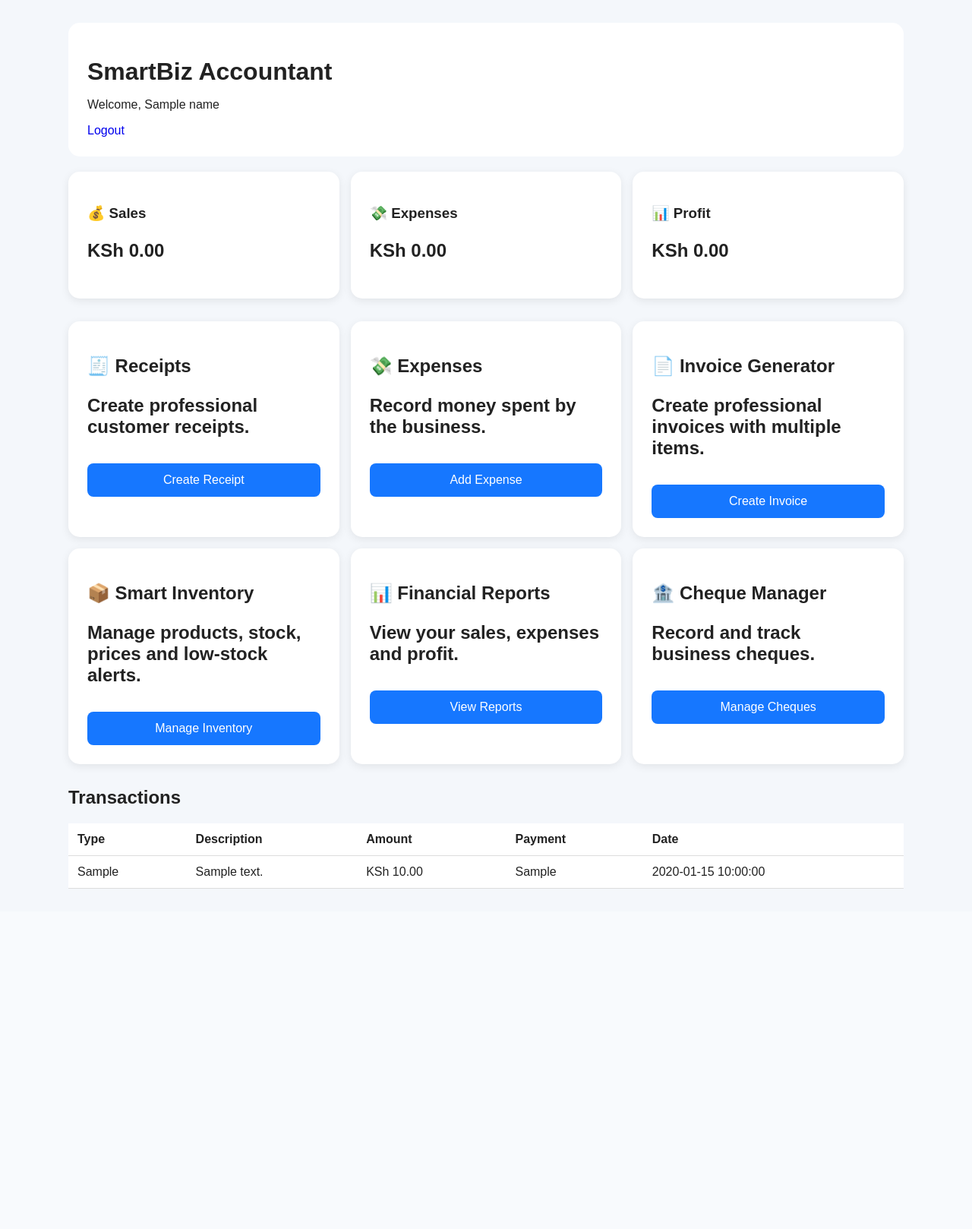
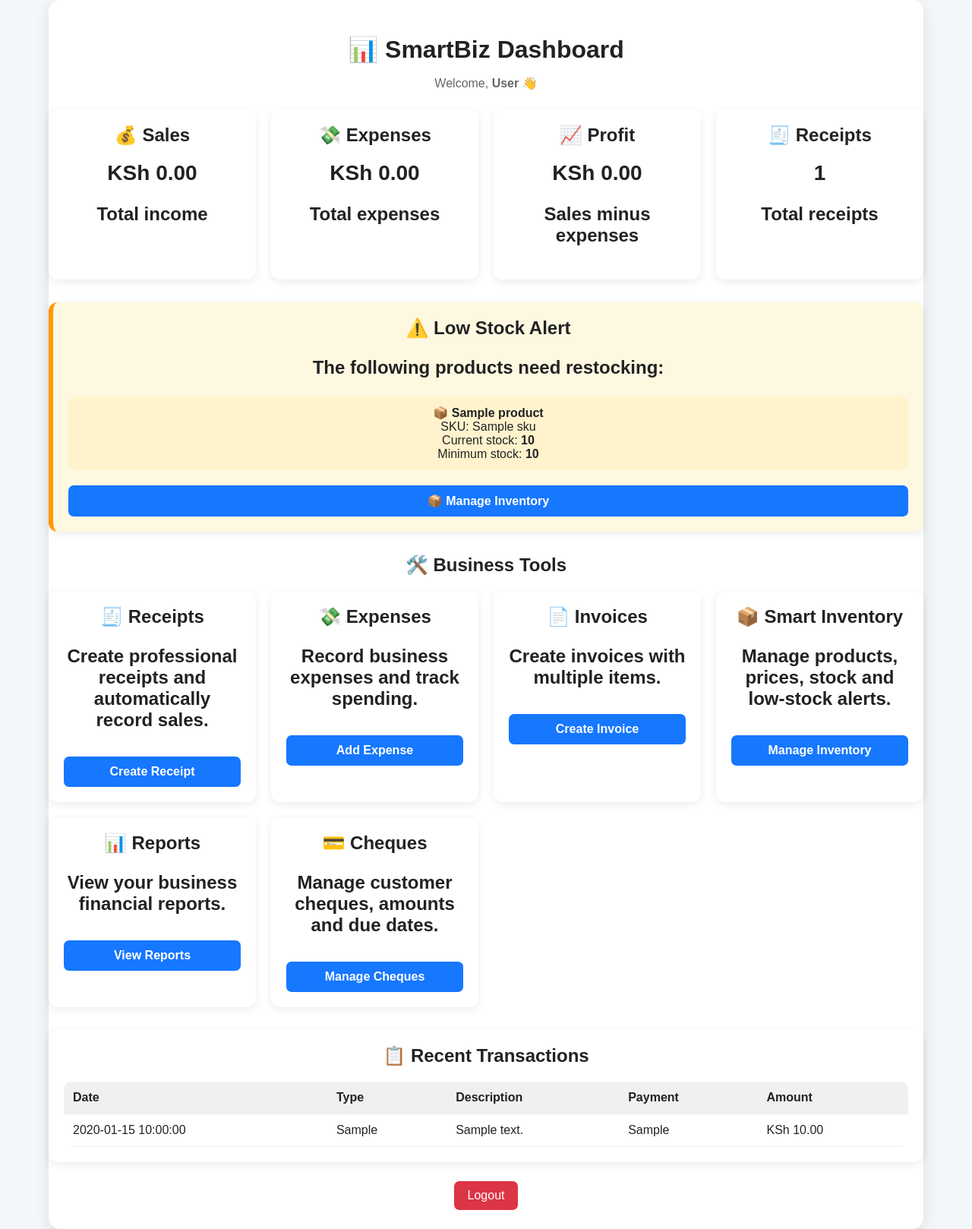
Before and after one commit to sc334ar/SmartBiz, a Flask app: template templates/dashboard.html in a window 1280 px wide. Shown: the whole page at 76% size. Before the commit the page ends 1170 px from the top, so only its background shows below. Run offline with Flask 3, Linux system fonts and the light colour scheme; the template is opened without the code that fills it: most values are stand-ins (such as "Sample title", 1, 10 or a date in 2020).

Commit message:
Refactor dashboard.html for better layout and styling
Updated HTML structure and improved styling for the dashboard.

```diff
--- a/templates/dashboard.html
+++ b/templates/dashboard.html
@@ -1,229 +1,520 @@
 <!DOCTYPE html>
 <html lang="en">
+
 <head>
+
     <meta charset="UTF-8">
-    <meta name="viewport" content="width=device-width, initial-scale=1.0">
+
+    <meta
+        name="viewport"
+        content="width=device-width, initial-scale=1.0"
+    >
+
     <title>SmartBiz Dashboard</title>
 
-    <link rel="stylesheet"
-          href="{{ url_for('static', filename='style.css') }}">
+    <link
+        rel="stylesheet"
+        href="{{ url_for('static', filename='style.css') }}"
+    >
+
+    <style>
+
+        body {
+            font-family: Arial, sans-serif;
+            margin: 0;
+            padding: 0;
+            background: #f4f7f9;
+        }
+
+        .container {
+            width: 90%;
+            max-width: 1200px;
+            margin: auto;
+            padding: 25px 0;
+        }
+
+        h1 {
+            margin-bottom: 5px;
+        }
+
+        .welcome {
+            color: #666;
+            margin-bottom: 25px;
+        }
+
+        .cards {
+            display: grid;
+            grid-template-columns:
+                repeat(auto-fit, minmax(220px, 1fr));
+            gap: 20px;
+            margin-bottom: 30px;
+        }
+
+        .card {
+            background: white;
+            padding: 20px;
+            border-radius: 12px;
+            box-shadow: 0 3px 12px rgba(0,0,0,0.08);
+        }
+
+        .card h2 {
+            margin-top: 0;
+        }
+
+        .amount {
+            font-size: 28px;
+            font-weight: bold;
+        }
+
+        .tools {
+            display: grid;
+            grid-template-columns:
+                repeat(auto-fit, minmax(220px, 1fr));
+            gap: 20px;
+            margin-bottom: 30px;
+        }
+
+        button {
+            border: none;
+            padding: 11px 18px;
+            border-radius: 7px;
+            cursor: pointer;
+            font-weight: bold;
+            margin-top: 10px;
+        }
+
+        a {
+            text-decoration: none;
+        }
+
+        .alert {
+            border-left: 6px solid #ff9800;
+            background: #fff8e1;
+            margin-bottom: 30px;
+        }
+
+        .stock-item {
+            background: #fff3cd;
+            padding: 12px;
+            margin: 10px 0;
+            border-radius: 8px;
+        }
+
+        .stock-number {
+            font-weight: bold;
+        }
+
+        table {
+            width: 100%;
+            border-collapse: collapse;
+            background: white;
+            border-radius: 10px;
+            overflow: hidden;
+        }
+
+        th,
+        td {
+            padding: 12px;
+            text-align: left;
+            border-bottom: 1px solid #eee;
+        }
+
+        th {
+            background: #f0f0f0;
+        }
+
+        .logout {
+            display: inline-block;
+            margin-top: 25px;
+            padding: 10px 18px;
+            background: #dc3545;
+            color: white;
+            border-radius: 7px;
+        }
+
+        @media (max-width: 600px) {
+
+            .container {
+                width: 94%;
+            }
+
+            table {
+                font-size: 13px;
+            }
+
+            th,
+            td {
+                padding: 8px;
+            }
+
+        }
+
+    </style>
+
 </head>
+
 
 <body>
 
-<div class="dashboard">
+<div class="container">
 
-    <header>
-        <h1>SmartBiz Accountant</h1>
+    <h1>📊 SmartBiz Dashboard</h1>
 
-        <p>Welcome, {{ name }}</p>
-
-        <a href="{{ url_for('logout') }}">Logout</a>
-    </header>
+    <p class="welcome">
+        Welcome,
+        <strong>{{ session.get('username', 'User') }}</strong> 👋
+    </p>
 
 
+    <!-- ========================= -->
     <!-- FINANCIAL SUMMARY -->
+    <!-- ========================= -->
 
-    <section class="cards">
+    <div class="cards">
 
         <div class="card">
-            <h3>💰 Sales</h3>
-            <p>KSh {{ "%.2f"|format(sales) }}</p>
+
+            <h2>💰 Sales</h2>
+
+            <div class="amount">
+                KSh {{ "%.2f"|format(sales) }}
             </div>
 
-        <div class="card">
-            <h3>💸 Expenses</h3>
-            <p>KSh {{ "%.2f"|format(expenses) }}</p>
+            <p>Total income</p>
+
         </div>
 
+
         <div class="card">
-            <h3>📊 Profit</h3>
-            <p>KSh {{ "%.2f"|format(profit) }}</p>
+
+            <h2>💸 Expenses</h2>
+
+            <div class="amount">
+                KSh {{ "%.2f"|format(expenses) }}
             </div>
 
-    </section>
+            <p>Total expenses</p>
+
+        </div>
 
 
+        <div class="card">
+
+            <h2>📈 Profit</h2>
+
+            <div class="amount">
+                KSh {{ "%.2f"|format(profit) }}
+            </div>
+
+            <p>Sales minus expenses</p>
+
+        </div>
+
+
+        <div class="card">
+
+            <h2>🧾 Receipts</h2>
+
+            <div class="amount">
+                {{ receipts_count }}
+            </div>
+
+            <p>Total receipts</p>
+
+        </div>
+
+    </div>
+
+
+    <!-- ========================= -->
+    <!-- LOW STOCK ALERT -->
+    <!-- ========================= -->
+
+    {% if low_stock %}
+
+    <div class="card alert">
+
+        <h2>⚠️ Low Stock Alert</h2>
+
+        <p>
+            The following products need restocking:
+        </p>
+
+
+        {% for product in low_stock %}
+
+        <div class="stock-item">
+
+            <strong>
+                📦 {{ product['name'] }}
+            </strong>
+
+            <br>
+
+            SKU:
+            {{ product['sku'] or 'N/A' }}
+
+            <br>
+
+            Current stock:
+
+            <span class="stock-number">
+                {{ product['stock'] }}
+            </span>
+
+            <br>
+
+            Minimum stock:
+
+            <span class="stock-number">
+                {{ product['low_stock_level'] }}
+            </span>
+
+        </div>
+
+        {% endfor %}
+
+
+        <a href="{{ url_for('inventory') }}">
+
+            <button>
+                📦 Manage Inventory
+            </button>
+
+        </a>
+
+    </div>
+
+    {% endif %}
+
+
+    <!-- ========================= -->
     <!-- BUSINESS TOOLS -->
+    <!-- ========================= -->
 
-    <section class="cards">
+    <h2>🛠️ Business Tools</h2>
 
-        <!-- RECEIPTS -->
+
+    <div class="tools">
+
 
         <div class="card">
 
             <h2>🧾 Receipts</h2>
 
             <p>
-                Create professional customer receipts.
+                Create professional receipts
+                and automatically record sales.
             </p>
 
             <a href="{{ url_for('receipt') }}">
+
                 <button>
                     Create Receipt
                 </button>
+
             </a>
 
         </div>
 
-
-        <!-- EXPENSES -->
 
         <div class="card">
 
             <h2>💸 Expenses</h2>
 
             <p>
-                Record money spent by the business.
+                Record business expenses
+                and track spending.
             </p>
 
             <a href="{{ url_for('expense') }}">
+
                 <button>
                     Add Expense
                 </button>
+
             </a>
 
         </div>
 
 
-        <!-- INVOICES -->
-
         <div class="card">
 
-            <h2>📄 Invoice Generator</h2>
+            <h2>📄 Invoices</h2>
 
             <p>
-                Create professional invoices
-                with multiple items.
+                Create invoices with
+                multiple items.
             </p>
 
             <a href="{{ url_for('invoice') }}">
+
                 <button>
                     Create Invoice
                 </button>
+
             </a>
 
         </div>
 
-
-        <!-- INVENTORY -->
 
         <div class="card">
 
             <h2>📦 Smart Inventory</h2>
 
             <p>
-                Manage products, stock,
-                prices and low-stock alerts.
+                Manage products, prices,
+                stock and low-stock alerts.
             </p>
 
             <a href="{{ url_for('inventory') }}">
+
                 <button>
                     Manage Inventory
                 </button>
+
             </a>
 
         </div>
 
 
-        <!-- REPORTS -->
-
         <div class="card">
 
-            <h2>📊 Financial Reports</h2>
+            <h2>📊 Reports</h2>
 
             <p>
-                View your sales, expenses
-                and profit.
+                View your business
+                financial reports.
             </p>
 
             <a href="{{ url_for('reports') }}">
+
                 <button>
                     View Reports
                 </button>
+
             </a>
 
         </div>
 
 
-        <!-- CHEQUES -->
-
         <div class="card">
 
-            <h2>🏦 Cheque Manager</h2>
+            <h2>💳 Cheques</h2>
 
             <p>
-                Record and track business cheques.
+                Manage customer cheques,
+                amounts and due dates.
             </p>
 
             <a href="{{ url_for('cheques') }}">
+
                 <button>
                     Manage Cheques
                 </button>
+
             </a>
 
         </div>
 
-    </section>
+    </div>
 
 
-    <!-- TRANSACTIONS -->
+    <!-- ========================= -->
+    <!-- RECENT TRANSACTIONS -->
+    <!-- ========================= -->
 
-    <section>
+    <div class="card">
 
-        <h2>Transactions</h2>
+        <h2>📋 Recent Transactions</h2>
 
         {% if transactions %}
 
+        <div style="overflow-x:auto;">
+
             <table>
 
+                <thead>
+
                     <tr>
+
+                        <th>Date</th>
+
                         <th>Type</th>
+
                         <th>Description</th>
+
+                        <th>Payment</th>
+
                         <th>Amount</th>
-                <th>Payment</th>
-                <th>Date</th>
+
                     </tr>
+
+                </thead>
+
+
+                <tbody>
 
                 {% for transaction in transactions %}
 
                     <tr>
 
                         <td>
-                    {{ transaction["transaction_type"] }}
+                            {{ transaction['date'] }}
                         </td>
 
                         <td>
-                    {{ transaction["description"] }}
+                            {{ transaction['transaction_type'] }}
                         </td>
 
                         <td>
-                    KSh {{ "%.2f"|format(transaction["amount"]) }}
+                            {{ transaction['description'] }}
                         </td>
 
                         <td>
-                    {{ transaction["payment_method"] }}
+                            {{ transaction['payment_method'] or '-' }}
                         </td>
 
                         <td>
-                    {{ transaction["date"] }}
+                            KSh
+                            {{ "%.2f"|format(transaction['amount']) }}
                         </td>
 
                     </tr>
 
                 {% endfor %}
 
+                </tbody>
+
             </table>
+
+        </div>
 
         {% else %}
 
-        <p>No transactions recorded yet.</p>
+        <p>
+            No transactions yet.
+        </p>
 
         {% endif %}
 
-    </section>
+    </div>
+
+
+    <!-- ========================= -->
+    <!-- LOGOUT -->
+    <!-- ========================= -->
+
+    <a
+        class="logout"
+        href="{{ url_for('logout') }}"
+    >
+        Logout
+    </a>
+
 
 </div>
 
 </body>
+
     </html>
```
Lines whose indentation alone changed are shown as unchanged.
